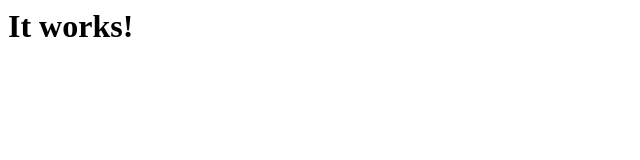
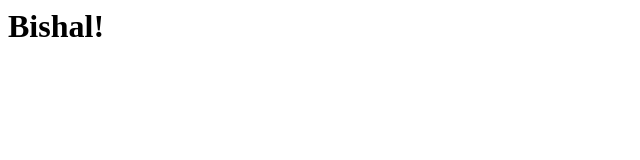
Before and after one commit to rasaelibishal/html-file, a plain HTML site: page index.html in a window 1280 px wide. Shown: the whole page, without its empty margins (0-640 px from the left). Drawn offline with Linux system fonts and the light colour scheme.

Commit message:
Name Change

```diff
--- a/index.html
+++ b/index.html
@@ -3,6 +3,6 @@
 <title>Test</title>
 </head>
 <body>
-<h1>It works!</h1>
+<h1>Bishal!</h1>
 </body>
 </html>
```
